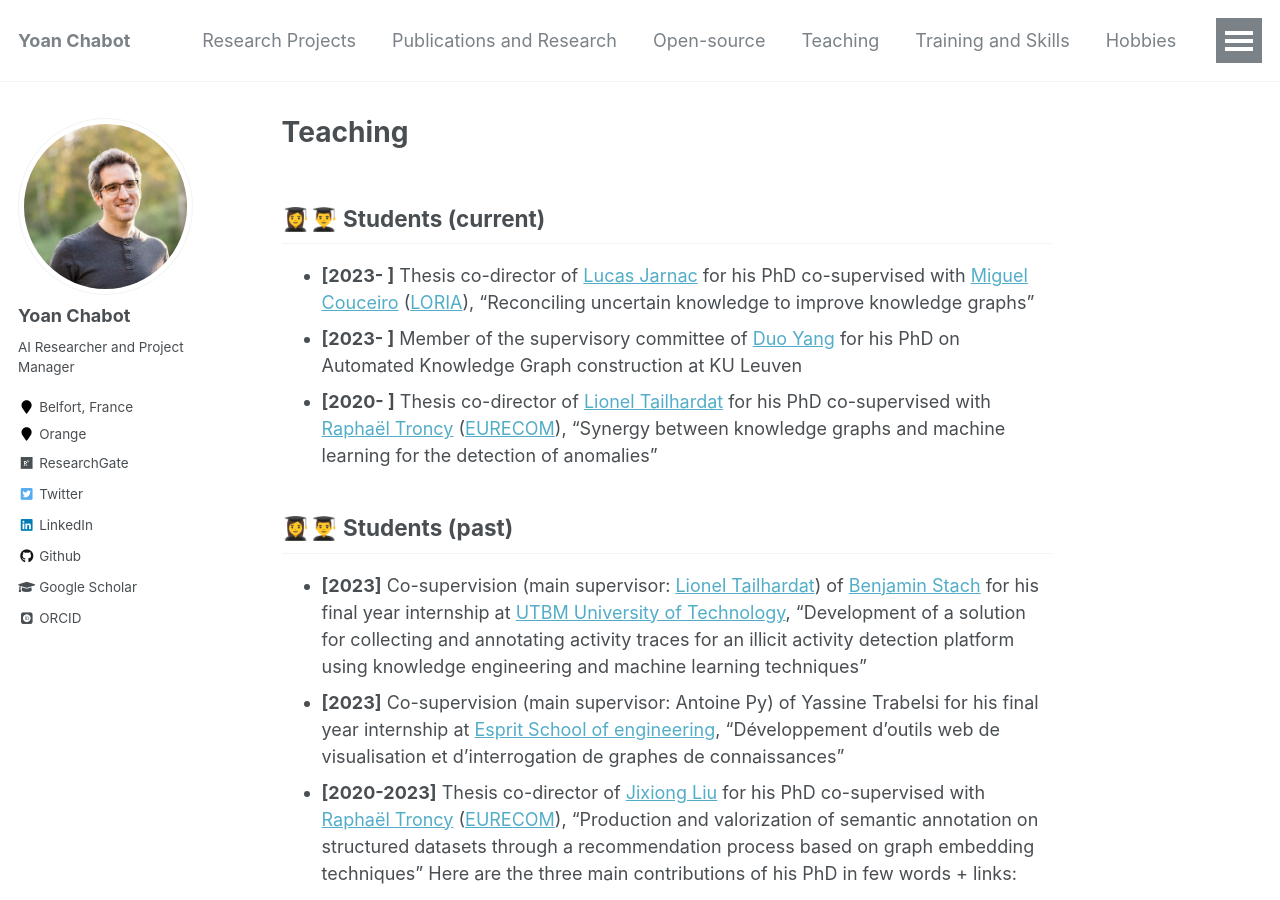
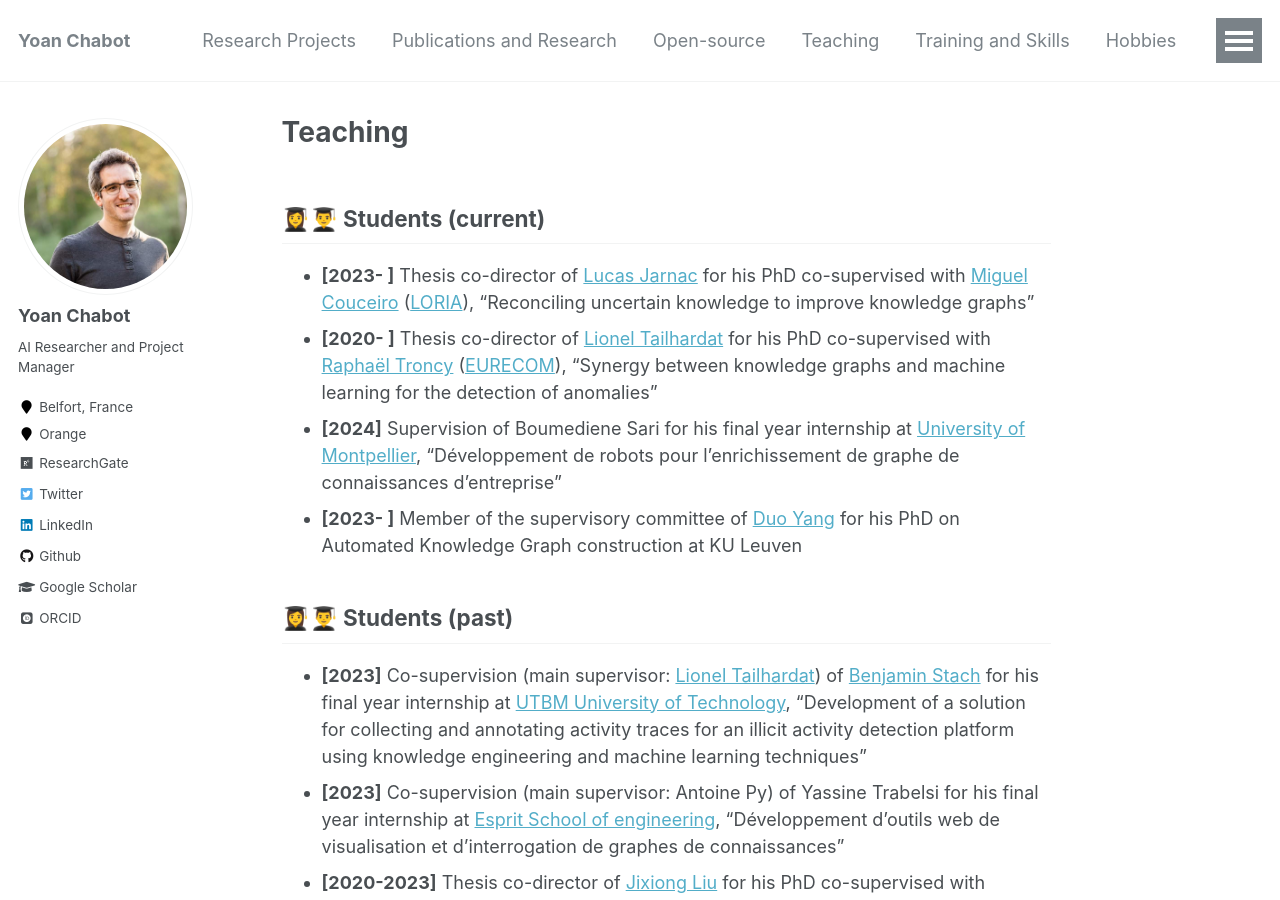
Before and after one commit to yoanchabot/yoanchabot.github.io, a Jekyll site: the page built from _pages/teaching.md, in a window 1280 px wide and 900 px high. Built offline with Jekyll 4.4.1, drawn with Linux system fonts in a browser that asks for light colours; some web fonts are replaced.

Commit message:
Update teaching.md

```diff
--- a/_pages/teaching.md
+++ b/_pages/teaching.md
@@ -6,8 +6,9 @@ author_profile: true
 
 ## 👩‍🎓👨‍🎓 Students (current)
 * **[2023- ]** Thesis co-director of [Lucas Jarnac]([https://genears.github.io/](https://scholar.google.com/citations?user=O24FhxkAAAAJ&hl=fr)) for his PhD co-supervised with [Miguel Couceiro]([https://www.eurecom.fr/~troncy/](https://members.loria.fr/mcouceiro/)) ([LORIA]([http://www.eurecom.fr](https://www.loria.fr/en/))), "Reconciling uncertain knowledge to improve knowledge graphs"
+* **[2020- ]** Thesis co-director of [Lionel Tailhardat](https://genears.github.io/) for his PhD co-supervised with [Raphaël Troncy](https://www.eurecom.fr/~troncy/) ([EURECOM](http://www.eurecom.fr)), "Synergy between knowledge graphs and machine learning for the detection of anomalies"
+* **[2024]** Supervision of Boumediene Sari for his final year internship at [University of Montpellier](https://www.umontpellier.fr/), "Développement de robots pour l'enrichissement de graphe de connaissances d'entreprise"
 * **[2023- ]** Member of the supervisory committee of [Duo Yang](https://www.kuleuven.be/wieiswie/en/person/00162181) for his PhD on Automated Knowledge Graph construction at KU Leuven
-* **[2020- ]** Thesis co-director of [Lionel Tailhardat](https://genears.github.io/) for his PhD co-supervised with [Raphaël Troncy](https://www.eurecom.fr/~troncy/) ([EURECOM](http://www.eurecom.fr)), "Synergy between knowledge graphs and machine learning for the detection of anomalies"
 
 ## 👩‍🎓👨‍🎓 Students (past)
 * **[2023]** Co-supervision (main supervisor: [Lionel Tailhardat](https://genears.github.io/)) of [Benjamin Stach](https://benjaminstach.com/) for his final year internship at [UTBM University of Technology](http://www.univ-fcomte.fr/), "Development of a solution for collecting and annotating activity traces for an illicit activity detection platform using knowledge engineering and machine learning techniques"
```
